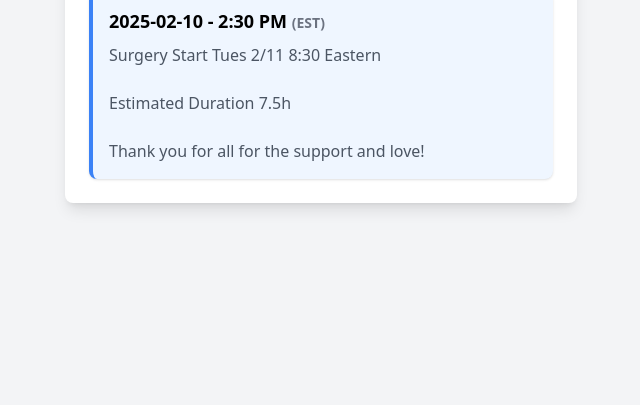
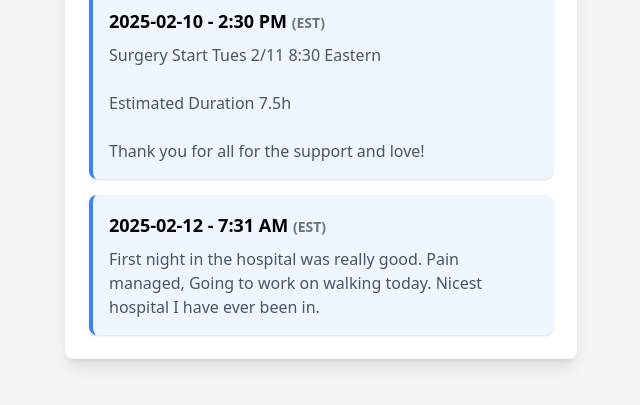
Before and after one commit to iamnicksangryintestine/feb2025, a plain HTML site: page index.html in a window 1280 px wide. Shown: the part 93-498 px from the top of the page, without its empty margins (319-959 px from the left). Drawn offline with nearby package versions, Linux system fonts and the light colour scheme.

Commit message:
Update index.html

```diff
--- a/index.html
+++ b/index.html
@@ -17,7 +17,9 @@
     <script>
         if (!window.entries) {
             window.entries = [
-                { date: "2025-02-10", time: "14:30", timezone: "EST", content: "Surgery Start Tues 2/11 8:30 Eastern \n\nEstimated Duration 7.5h\n\nThank you for all for the support and love!" }
+                { date: "2025-02-10", time: "14:30", timezone: "EST", content: "Surgery Start Tues 2/11 8:30 Eastern \n\nEstimated Duration 7.5h\n\nThank you for all for the support and love!" },
+                { date: "2025-02-12", time: "7:31", timezone: "EST", content: "First night in the hospital was really good. Pain managed, Going to work on walking today. Nicest hospital I have ever been in." }
+
             ];
         }
 
```
